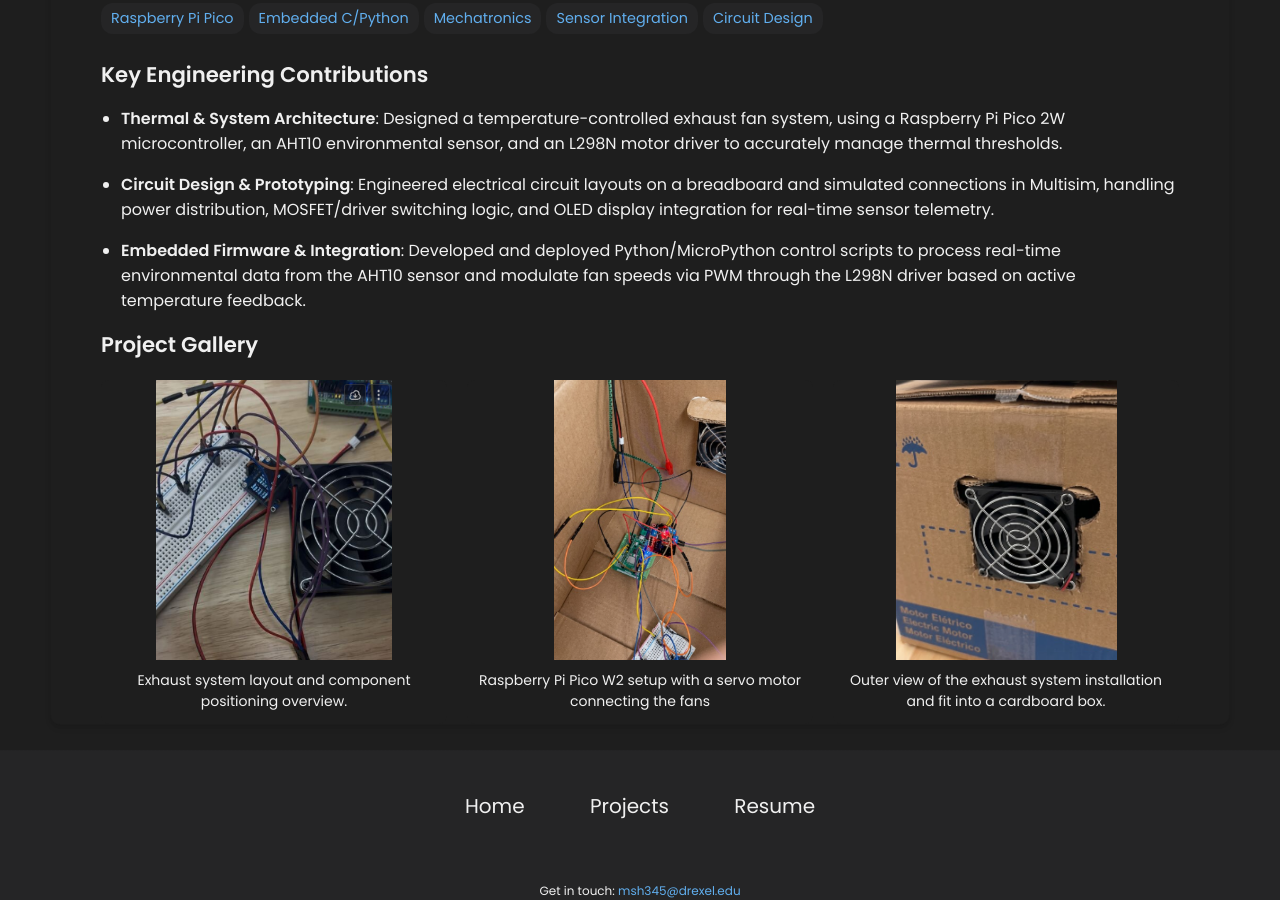
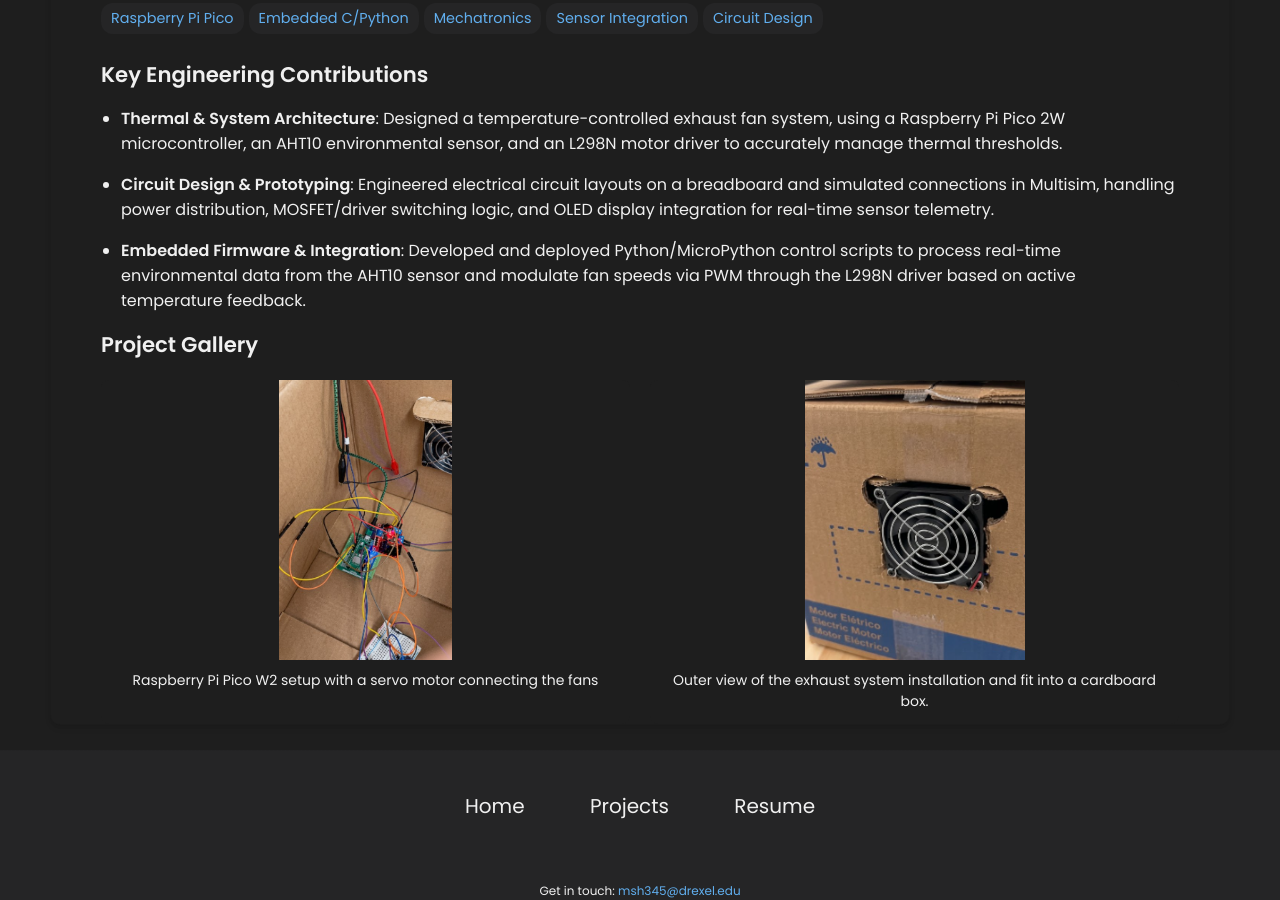
Before and after one commit to MuHasOfficial/MuHasOfficial.github.io, a Jekyll site: the page built from _projects/sonos-teardown/index.md, in a window 1280 px wide and 900 px high, scrolled down 660 px. Built offline with Jekyll 4.4.1, drawn with Linux system fonts in a browser that asks for light colours.

Commit message:
Remove exhaust setup figure from index.md
Removed the exhaust system layout figure and caption.

```diff
--- a/_projects/sonos-teardown/index.md
+++ b/_projects/sonos-teardown/index.md
@@ -25,13 +25,6 @@
   {% assign folder_path = page.path | split: "/" | slice: 0, 2 | join: "/" %}
 
   <figure style="text-align: center; margin: 0; background-color: #1e1e1e; border-radius: 8px; padding-bottom: 12px; overflow: hidden;">
-    <img src="/{{ folder_path }}/exh1.png" alt="Exhaust Setup 1" style="width: 100%; height: 280px; object-fit: contain; background-color: #1e1e1e; display: block;">
-    <figcaption style="margin-top: 10px; font-size: 14px; color: #f0f0f0; padding: 0 10px;">
-      Exhaust system layout and component positioning overview.
-    </figcaption>
-  </figure>
-
-  <figure style="text-align: center; margin: 0; background-color: #1e1e1e; border-radius: 8px; padding-bottom: 12px; overflow: hidden;">
     <img src="/{{ folder_path }}/microsevroset.png" alt="Micro Servo Setup" style="width: 100%; height: 280px; object-fit: contain; background-color: #1e1e1e; display: block;">
     <figcaption style="margin-top: 10px; font-size: 14px; color: #f0f0f0; padding: 0 10px;">
       Raspberry Pi Pico W2 setup with a servo motor connecting the fans
```
